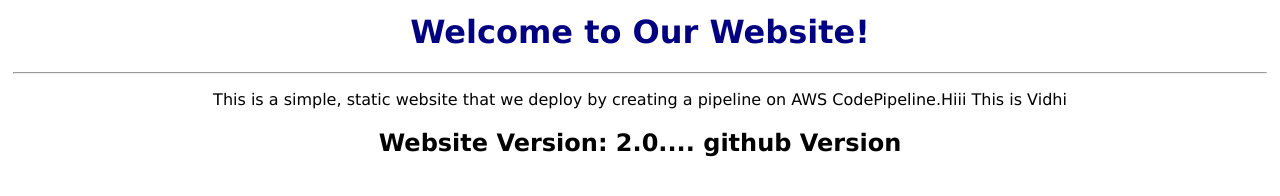
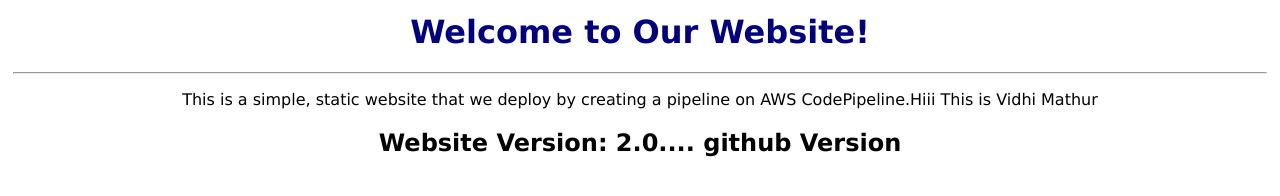
Before and after one commit to Vidhi-mathur-dev/static-webdemo, a plain HTML site: page my-website/index.html in a window 1280 px wide. Drawn offline with Linux system fonts and the light colour scheme.

Commit message:
Update index.html

```diff
--- a/my-website/index.html
+++ b/my-website/index.html
@@ -5,7 +5,7 @@
     <body style="text-align:center;font-family:Verdana;margin:1%;">
         <h1 style="color:navy">Welcome to Our Website!</h1>
         <hr>
-        <p>This is a simple, static website that we deploy by creating a pipeline on AWS CodePipeline.Hiii This is Vidhi</p>
+        <p>This is a simple, static website that we deploy by creating a pipeline on AWS CodePipeline.Hiii This is Vidhi Mathur</p>
         <h2>Website Version: 2.0.... github Version </h2>
     </body>
 </html>
```
